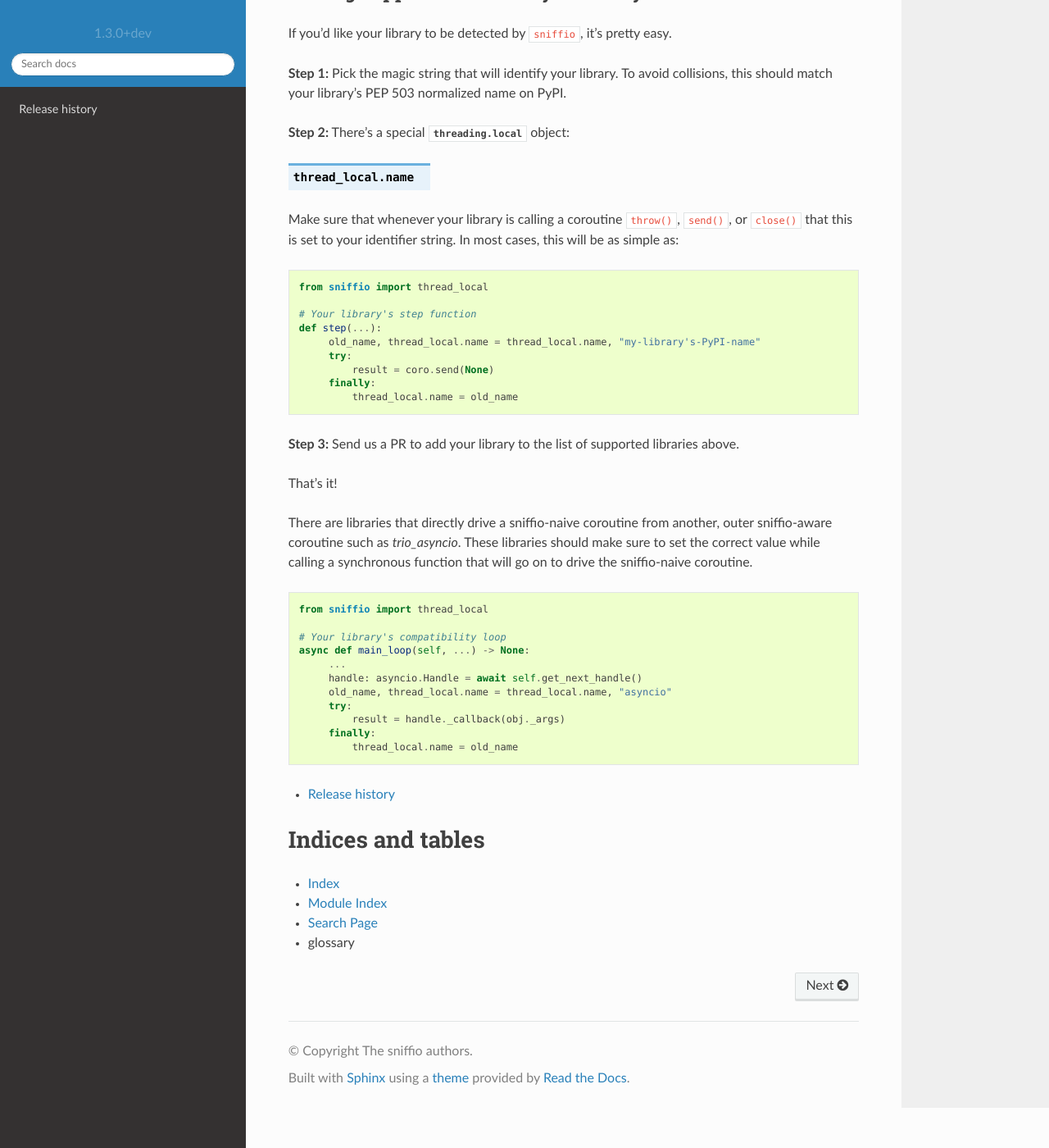
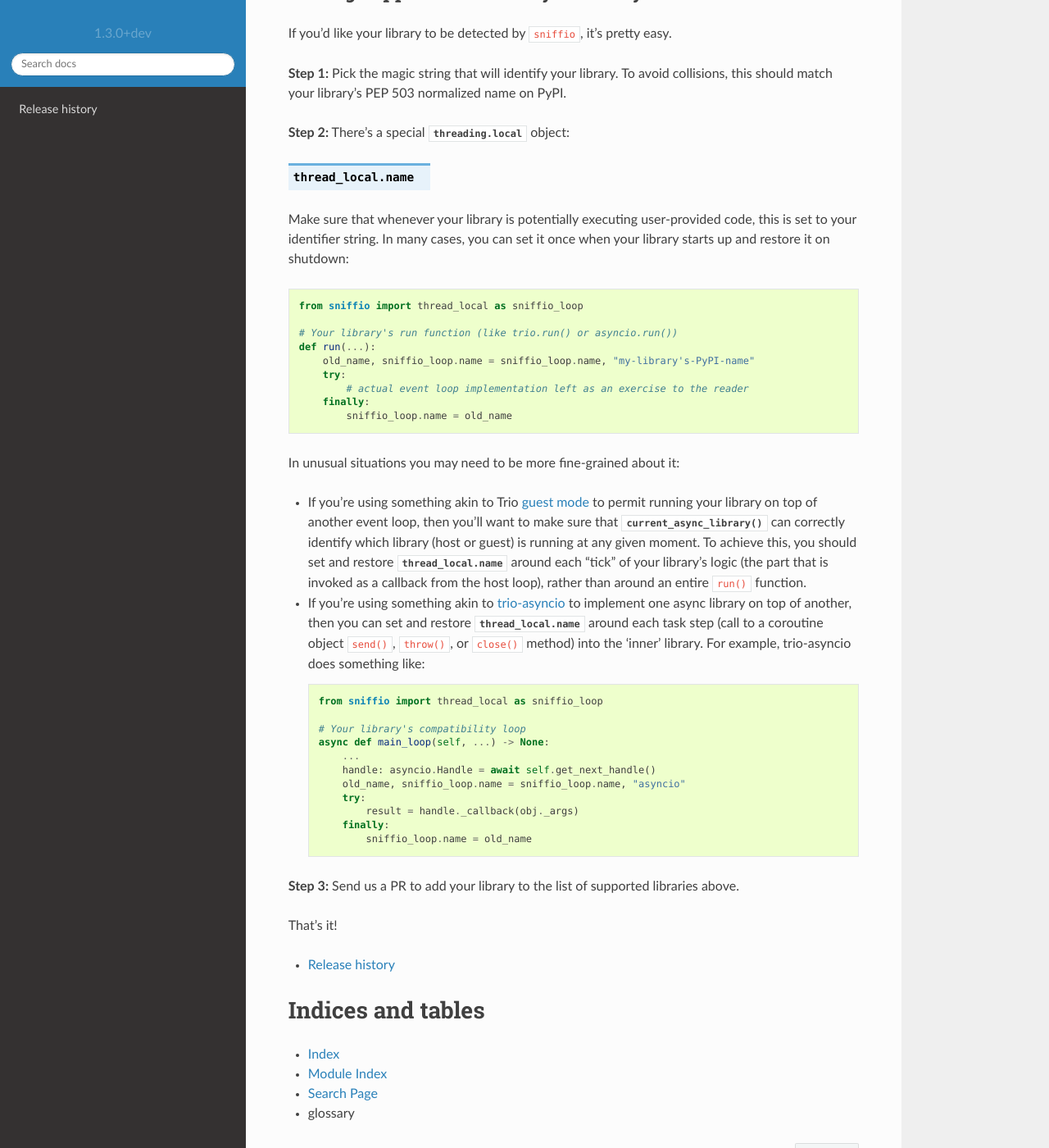
Before and after one commit to python-trio/sniffio, a Sphinx documentation site: the page built from docs/source/index.rst, in a window 1280 px wide and 1400 px high, scrolled down 912 px. Shown: the whole window at 82% size. Built offline with Sphinx 7.4.7 and the Read the Docs theme 2.0.0, drawn with Linux system fonts in a browser that asks for light colours.

Commit message:
Clarify what counts as 'running'

```diff
--- a/docs/source/index.rst
+++ b/docs/source/index.rst
@@ -58,47 +58,59 @@
 
 .. data:: thread_local.name
 
-Make sure that whenever your library is calling a coroutine ``throw()``, ``send()``, or ``close()``
-that this is set to your identifier string. In most cases, this will be as simple as:
+Make sure that whenever your library is potentially executing user-provided code,
+this is set to your identifier string. In many cases, you can set it once when
+your library starts up and restore it on shutdown:
 
 .. code-block:: python3
 
-   from sniffio import thread_local
+   from sniffio import thread_local as sniffio_loop
 
-   # Your library's step function
-   def step(...):
-        old_name, thread_local.name = thread_local.name, "my-library's-PyPI-name"
-        try:
-            result = coro.send(None)
-        finally:
-            thread_local.name = old_name
+   # Your library's run function (like trio.run() or asyncio.run())
+   def run(...):
+       old_name, sniffio_loop.name = sniffio_loop.name, "my-library's-PyPI-name"
+       try:
+           # actual event loop implementation left as an exercise to the reader
+       finally:
+           sniffio_loop.name = old_name
+
+In unusual situations you may need to be more fine-grained about it:
+
+* If you're using something akin to Trio `guest mode
+  <https://trio.readthedocs.io/en/stable/reference-lowlevel.html#using-guest-mode-to-run-trio-on-top-of-other-event-loops>`__
+  to permit running your library on top of another event loop, then
+  you'll want to make sure that :func:`current_async_library` can
+  correctly identify which library (host or guest) is running at any
+  given moment.  To achieve this, you should set and restore
+  :data:`thread_local.name` around each "tick" of your library's logic
+  (the part that is invoked as a callback from the host loop), rather
+  than around an entire ``run()`` function.
+
+* If you're using something akin to `trio-asyncio
+  <https://trio-asyncio.readthedocs.io/en/latest/>`__ to implement one async
+  library on top of another, then you can set and restore :data:`thread_local.name`
+  around each task step (call to a coroutine object ``send()``, ``throw()``, or
+  ``close()`` method) into the 'inner' library. For example, trio-asyncio does
+  something like:
+
+  .. code-block:: python3
+
+     from sniffio import thread_local as sniffio_loop
+
+     # Your library's compatibility loop
+     async def main_loop(self, ...) -> None:
+         ...
+         handle: asyncio.Handle = await self.get_next_handle()
+         old_name, sniffio_loop.name = sniffio_loop.name, "asyncio"
+         try:
+             result = handle._callback(obj._args)
+         finally:
+             sniffio_loop.name = old_name
 
 **Step 3:** Send us a PR to add your library to the list of supported
 libraries above.
 
 That's it!
-
-There are libraries that directly drive a sniffio-naive coroutine from another,
-outer sniffio-aware coroutine such as `trio_asyncio`.
-These libraries should make sure to set the correct value
-while calling a synchronous function that will go on to drive the
-sniffio-naive coroutine.
-
-
-.. code-block:: python3
-
-   from sniffio import thread_local
-
-   # Your library's compatibility loop
-   async def main_loop(self, ...) -> None:
-        ...
-        handle: asyncio.Handle = await self.get_next_handle()
-        old_name, thread_local.name = thread_local.name, "asyncio"
-        try:
-            result = handle._callback(obj._args)
-        finally:
-            thread_local.name = old_name
-
 
 .. toctree::
    :maxdepth: 1
```
Also changed, not shown: newsfragments/39.feature.rst (added, +13 -0 lines), 2 other files.
